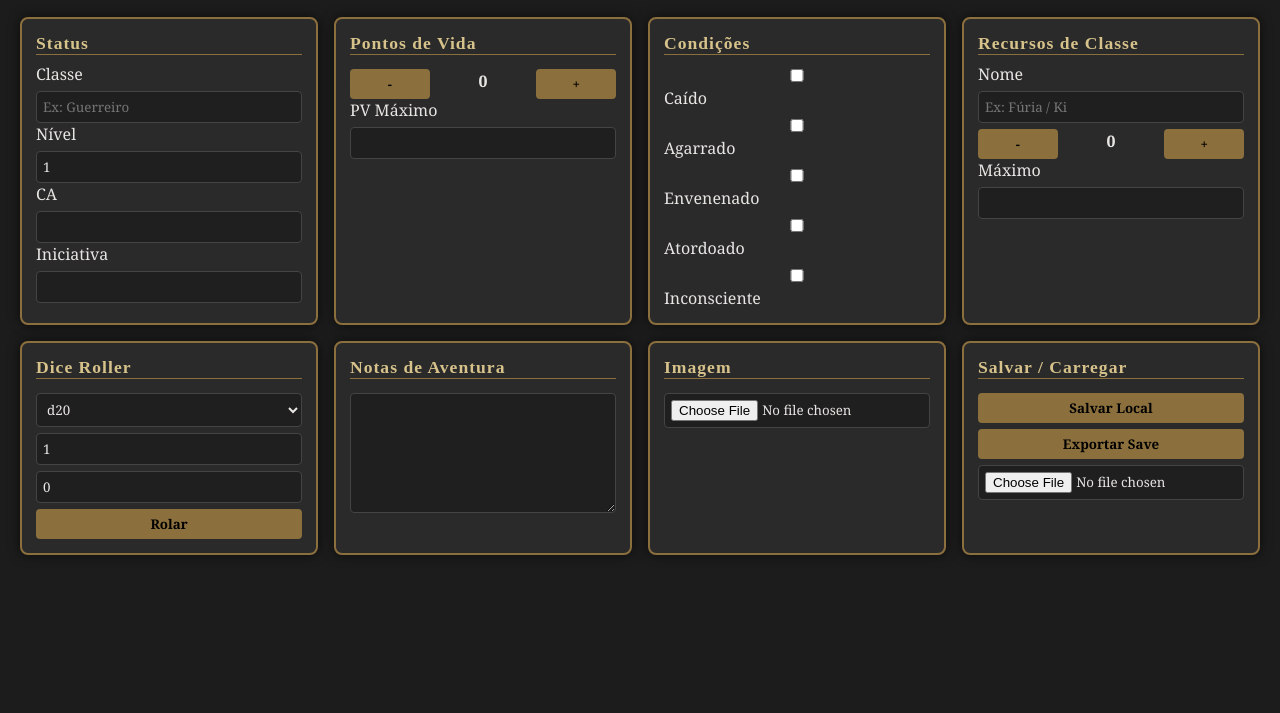
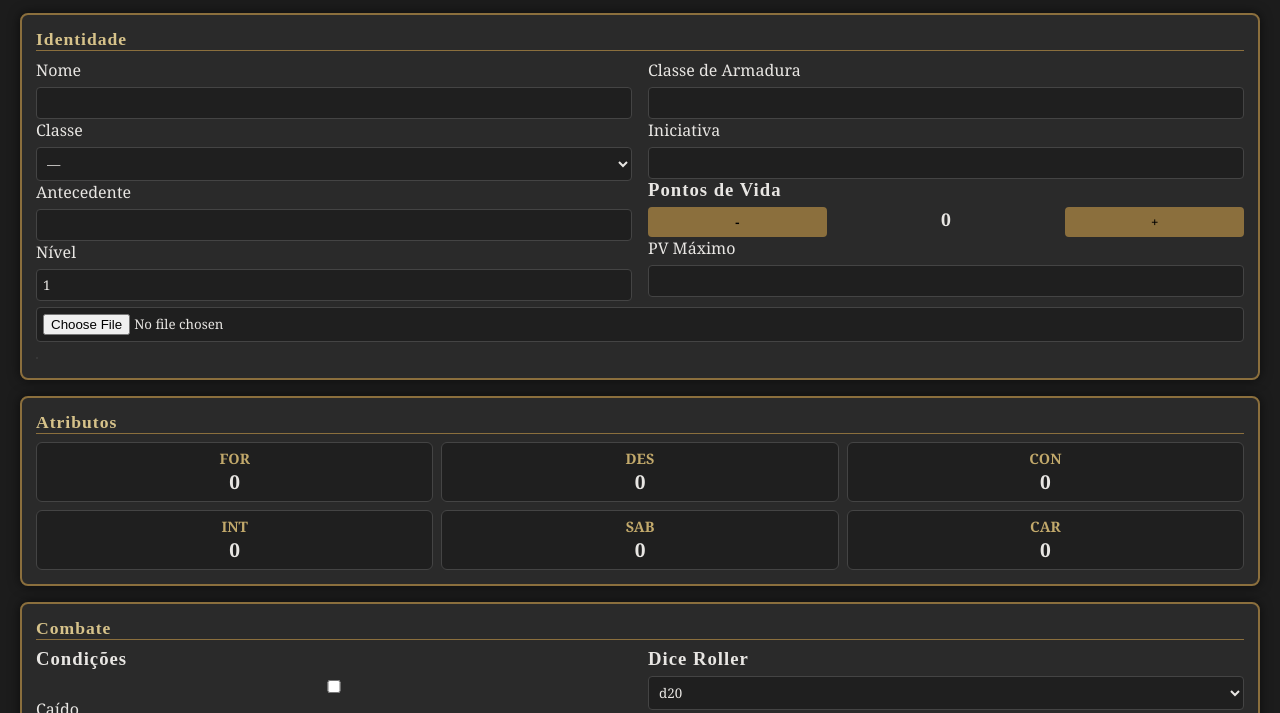
Before and after one commit to FeelJz/Ficha-D-D-5e, a plain HTML site: page index.html in a window 1280 px wide. Shown: the part 60-773 px from the top of the page. Drawn offline with Linux system fonts and the light colour scheme.

Commit message:
Update index.html

```diff
--- a/index.html
+++ b/index.html
@@ -7,20 +7,33 @@
 <style>
 *{box-sizing:border-box;margin:0;padding:0;font-family:Georgia,serif}
 body{background:#1c1c1c;color:#e8e6e3;padding:20px}
-h1,h2{font-family:Cinzel,serif;letter-spacing:1px}
-h1{text-align:center;margin-bottom:20px}
-.shield{display:grid;grid-template-columns:repeat(auto-fit,minmax(260px,1fr));gap:16px;max-width:1400px;margin:auto}
+h1,h2,h3{font-family:Cinzel,serif;letter-spacing:1px}
+h1{text-align:center;margin-bottom:16px}
+
+.shield{display:grid;grid-template-columns:1fr;gap:16px;max-width:1400px;margin:auto}
+.grid-2{display:grid;grid-template-columns:repeat(auto-fit,minmax(280px,1fr));gap:16px}
 .panel{background:#2a2a2a;border:2px solid #8b6f3d;border-radius:8px;padding:14px;box-shadow:0 0 12px rgba(0,0,0,.6)}
 .panel h2{border-bottom:1px solid #8b6f3d;margin-bottom:8px;color:#d6c28a;font-size:1.1rem}
+
 input,textarea,select{width:100%;background:#1f1f1f;border:1px solid #444;color:#e8e6e3;padding:6px;border-radius:4px;margin-top:6px}
-textarea{resize:vertical;min-height:120px}
+textarea{resize:vertical;min-height:100px}
 button{margin-top:6px;padding:6px;width:100%;background:#8b6f3d;border:none;border-radius:4px;font-weight:bold;cursor:pointer}
 button:hover{background:#a8894d}
+
 .counter{display:flex;gap:6px;align-items:center}
 .counter button{width:30%}
-.counter span{flex:1;text-align:center;font-weight:bold}
+.counter span{flex:1;text-align:center;font-weight:bold;font-size:1.1rem}
+
+.attr{display:grid;grid-template-columns:repeat(3,1fr);gap:8px;text-align:center}
+.attr div{background:#1f1f1f;border:1px solid #444;border-radius:6px;padding:6px}
+.attr strong{display:block;font-size:0.9rem;color:#c2a96b}
+.attr span{font-size:1.2rem;font-weight:bold}
+
 .conditions label{display:block;margin-top:4px}
-.image-preview img{max-width:100%;max-height:200px;border-radius:6px;margin-top:6px}
+.image-preview img{max-width:100%;max-height:200px;border-radius:6px;margin-top:6px;border:1px solid #444}
+.spell{border-bottom:1px dashed #555;padding:4px 0;font-size:0.9rem}
+.spell small{color:#aaa}
+
 @media print{
  body{background:#fff;color:#000}
  .panel{border:1px solid #000;box-shadow:none}
@@ -30,24 +43,58 @@ button:hover{background:#a8894d}
 </head>
 <body>
 <h1>Escudo do Jogador — D&D 5ª Edição</h1>
+
 <main class="shield">
 
+<!-- BLOCO DE IDENTIDADE -->
 <section class="panel">
-<h2>Status</h2>
-<label>Classe</label><input id="classe" placeholder="Ex: Guerreiro" />
-<label>Nível</label><input type="number" id="nivel" value="1" />
-<label>CA</label><input type="number" id="ca" />
+<h2>Identidade</h2>
+<div class="grid-2">
+<div>
+<label>Nome</label><input id="nome" />
+<label>Classe</label><select id="classe" onchange="carregarMagias()">
+<option value="">—</option>
+<option value="Wizard">Mago</option>
+<option value="Cleric">Clérigo</option>
+<option value="Druid">Druida</option>
+<option value="Bard">Bardo</option>
+<option value="Sorcerer">Feiticeiro</option>
+<option value="Paladin">Paladino</option>
+<option value="Ranger">Patrulheiro</option>
+</select>
+<label>Antecedente</label><input id="background" />
+<label>Nível</label><input type="number" id="nivel" value="1" onchange="carregarMagias()" />
+</div>
+<div>
+<label>Classe de Armadura</label><input type="number" id="ca" />
 <label>Iniciativa</label><input type="number" id="init" />
+<h3>Pontos de Vida</h3>
+<div class="counter"><button onclick="modPV(-1)">-</button><span id="pvAtual">0</span><button onclick="modPV(1)">+</button></div>
+<label>PV Máximo</label><input type="number" id="pvMax" onchange="syncPV()" />
+</div>
+</div>
+<div class="image-preview"><input type="file" accept="image/*" onchange="carregarImagem(event)" /><img id="img"/></div>
 </section>
 
+<!-- ATRIBUTOS -->
 <section class="panel">
-<h2>Pontos de Vida</h2>
-<div class="counter"><button onclick="modPV(-1)">-</button><span id="pvAtual">0</span><button onclick="modPV(1)">+</button></div>
-<label>PV Máximo</label><input type="number" id="pvMax" onchange="syncPV()" />
+<h2>Atributos</h2>
+<div class="attr">
+<div><strong>FOR</strong><span id="for">0</span></div>
+<div><strong>DES</strong><span id="des">0</span></div>
+<div><strong>CON</strong><span id="con">0</span></div>
+<div><strong>INT</strong><span id="int">0</span></div>
+<div><strong>SAB</strong><span id="sab">0</span></div>
+<div><strong>CAR</strong><span id="car">0</span></div>
+</div>
 </section>
 
+<!-- COMBATE -->
 <section class="panel">
-<h2>Condições</h2>
+<h2>Combate</h2>
+<section class="grid-2">
+<div>
+<h3>Condições</h3>
 <div class="conditions">
 <label><input type="checkbox" value="Caído"/> Caído</label>
 <label><input type="checkbox" value="Agarrado"/> Agarrado</label>
@@ -55,35 +102,37 @@ button:hover{background:#a8894d}
 <label><input type="checkbox" value="Atordoado"/> Atordoado</label>
 <label><input type="checkbox" value="Inconsciente"/> Inconsciente</label>
 </div>
-</section>
-
-<section class="panel">
-<h2>Recursos de Classe</h2>
-<label>Nome</label><input id="recursoNome" placeholder="Ex: Fúria / Ki" />
-<div class="counter"><button onclick="modRecurso(-1)">-</button><span id="recursoAtual">0</span><button onclick="modRecurso(1)">+</button></div>
-<label>Máximo</label><input type="number" id="recursoMax" onchange="syncRecurso()" />
-</section>
-
-<section class="panel">
-<h2>Dice Roller</h2>
+</div>
+<div>
+<h3>Dice Roller</h3>
 <select id="dice"><option>d4</option><option>d6</option><option>d8</option><option>d10</option><option>d12</option><option selected>d20</option><option>d100</option></select>
 <input id="qtd" type="number" value="1" />
 <input id="mod" type="number" value="0" />
 <button onclick="rolar()">Rolar</button>
 <div id="resultado"></div>
+</div>
+</section>
 </section>
 
+<!-- ITENS -->
+<section class="panel">
+<h2>Itens Importantes</h2>
+<textarea id="itens" placeholder="Armas, armaduras, itens mágicos relevantes..."></textarea>
+</section>
+
+<!-- MAGIAS -->
+<section class="panel">
+<h2>Magias (SRD)</h2>
+<div id="listaMagias"></div>
+</section>
+
+<!-- NOTAS -->
 <section class="panel">
 <h2>Notas de Aventura</h2>
 <textarea id="notas"></textarea>
 </section>
 
-<section class="panel">
-<h2>Imagem</h2>
-<input type="file" accept="image/*" onchange="carregarImagem(event)" />
-<div class="image-preview"><img id="img"/></div>
-</section>
-
+<!-- SAVE -->
 <section class="panel">
 <h2>Salvar / Carregar</h2>
 <button onclick="salvar()">Salvar Local</button>
@@ -93,16 +142,45 @@ button:hover{background:#a8894d}
 
 </main>
 
+<!-- SRD EMBUTIDO (PARCIAL) -->
+<script type="application/json" id="srd-spells">
+{
+"spells": [
+ {"name":"Fire Bolt","level":0,"classes":["Wizard","Sorcerer"],"school":"Evocation"},
+ {"name":"Light","level":0,"classes":["Cleric","Bard","Wizard"],"school":"Evocation"},
+ {"name":"Cure Wounds","level":1,"classes":["Cleric","Druid","Bard","Paladin"],"school":"Evocation"},
+ {"name":"Magic Missile","level":1,"classes":["Wizard","Sorcerer"],"school":"Evocation"},
+ {"name":"Shield","level":1,"classes":["Wizard","Sorcerer"],"school":"Abjuration"},
+ {"name":"Healing Word","level":1,"classes":["Cleric","Bard","Druid"],"school":"Evocation"}
+ ]
+}
+</script>
+
 <script>
-let pv=0,recurso=0;
+let pv=0;
+
 function modPV(v){pv+=v;if(pv<0)pv=0;document.getElementById('pvAtual').innerText=pv}
-function syncPV(){pv=parseInt(document.getElementById('pvMax').value)||0;modPV(0)}
-function modRecurso(v){recurso+=v;if(recurso<0)recurso=0;document.getElementById('recursoAtual').innerText=recurso}
-function syncRecurso(){recurso=parseInt(document.getElementById('recursoMax').value)||0;modRecurso(0)}
-function rolar(){const d=parseInt(document.getElementById('dice').value.replace('d',''));const q=parseInt(document.getElementById('qtd').value);const m=parseInt(document.getElementById('mod').value);let t=0,r=[];for(let i=0;i<q;i++){let x=Math.floor(Math.random()*d)+1;r.push(x);t+=x;}t+=m;document.getElementById('resultado').innerText=`${r.join(', ')} = ${t}`}
+function syncPV(){pv=parseInt(pvMax.value)||0;modPV(0)}
+function rolar(){const d=parseInt(dice.value.replace('d',''));const q=parseInt(qtd.value);const m=parseInt(mod.value);let t=0,r=[];for(let i=0;i<q;i++){let x=Math.floor(Math.random()*d)+1;r.push(x);t+=x;}t+=m;resultado.innerText=`${r.join(', ')} = ${t}`}
 function carregarImagem(e){const r=new FileReader();r.onload=()=>img.src=r.result;r.readAsDataURL(e.target.files[0])}
-function salvar(){const s={classe:classe.value,nivel:nivel.value,ca:ca.value,init:init.value,pv,pvMax:pvMax.value,recurso,recursoMax:recursoMax.value,notas:notas.value,img:img.src,cond:[...document.querySelectorAll('.conditions input:checked')].map(c=>c.value)};localStorage.setItem('dndSave',JSON.stringify(s));alert('Salvo')}
-function carregar(s){classe.value=s.classe||'';nivel.value=s.nivel||1;ca.value=s.ca||'';init.value=s.init||'';pv=s.pv||0;pvMax.value=s.pvMax||0;modPV(0);recurso=s.recurso||0;recursoMax.value=s.recursoMax||0;modRecurso(0);notas.value=s.notas||'';if(s.img)img.src=s.img;document.querySelectorAll('.conditions input').forEach(c=>c.checked=s.cond?.includes(c.value))}
+
+function carregarMagias(){
+ const data=JSON.parse(document.getElementById('srd-spells').textContent).spells;
+ const cls=classe.value; const lvl=parseInt(nivel.value);
+ listaMagias.innerHTML='';
+ if(!cls) return;
+ data.filter(s=>s.classes.includes(cls) && s.level<=Math.ceil(lvl/2))
+ .forEach(s=>{
+  const d=document.createElement('div');d.className='spell';
+  d.innerHTML=`<strong>${s.name}</strong> (Nível ${s.level}) <small>${s.school}</small>`;
+  listaMagias.appendChild(d);
+ });
+}
+
+function salvar(){
+ const s={nome:nome.value,classe:classe.value,background:background.value,nivel:nivel.value,ca:ca.value,init:init.value,pv,pvMax:pvMax.value,notas:notas.value,itens:itens.value,img:img.src,cond:[...document.querySelectorAll('.conditions input:checked')].map(c=>c.value)};
+ localStorage.setItem('dndSave',JSON.stringify(s));alert('Salvo');}
+function carregar(s){nome.value=s.nome||'';classe.value=s.classe||'';background.value=s.background||'';nivel.value=s.nivel||1;ca.value=s.ca||'';init.value=s.init||'';pv=s.pv||0;pvMax.value=s.pvMax||0;modPV(0);notas.value=s.notas||'';itens.value=s.itens||'';if(s.img)img.src=s.img;document.querySelectorAll('.conditions input').forEach(c=>c.checked=s.cond?.includes(c.value));carregarMagias()}
 function exportar(){const b=new Blob([localStorage.getItem('dndSave')],{type:'application/json'});const a=document.createElement('a');a.href=URL.createObjectURL(b);a.download='dnd_save.json';a.click()}
 function importar(e){const r=new FileReader();r.onload=()=>{localStorage.setItem('dndSave',r.result);carregar(JSON.parse(r.result))};r.readAsText(e.target.files[0])}
 window.onload=()=>{const s=localStorage.getItem('dndSave');if(s)carregar(JSON.parse(s))}
```
